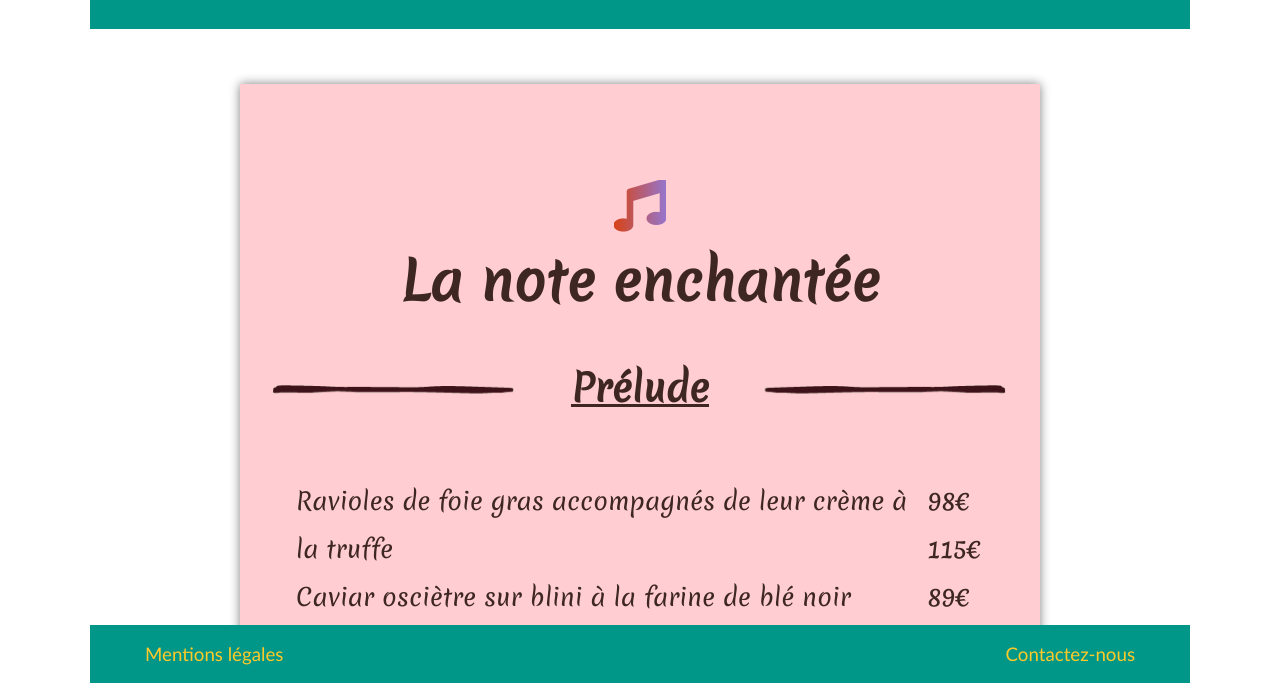
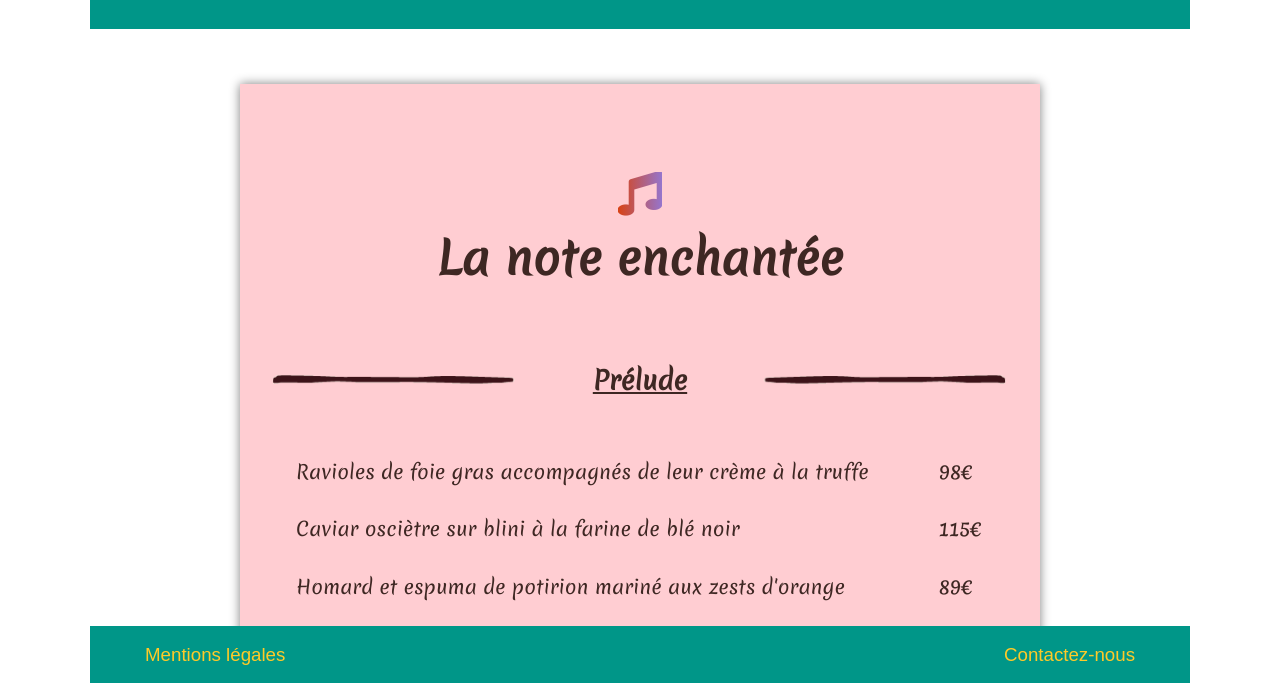
Before and after one commit to YansYansYans/ProjetFood, a plain HTML site: page note.html in a window 1280 px wide. Shown: the part 115-798 px from the top of the page. Drawn offline with Linux system fonts and the light colour scheme; files whose address does not match are found by name.

Commit message:
Projet Final 3.4.8 = ReamenagementCss

```diff
--- a/assets/scss/styles.scss
+++ b/assets/scss/styles.scss
@@ -80,7 +80,7 @@ footer {
 	position: sticky;
 	h3 a {
 		color: #FFCA28;
-		font-family: Calibri;
+		font-family: sans-serif;
 		font-weight: normal;
 	}
 }
@@ -152,56 +152,11 @@ i.fas {
 	opacity: 40%;
 	transition: 1000ms;
 }
-@font-face {
-    font-family: 'meriendaregular';
-    src: url('C:/Users/yan95/ProjetFood/police/merienda-regular-webfont.eot');
-    src: url('C:/Users/yan95/ProjetFood/police/merienda-regular-webfont.eot?#iefix') format('embedded-opentype'),
-         url('C:/Users/yan95/ProjetFood/police/merienda-regular-webfont.woff2') format('woff2'),
-         url('C:/Users/yan95/ProjetFood/police/merienda-regular-webfont.woff') format('woff'),
-         url('C:/Users/yan95/ProjetFood/police/merienda-regular-webfont.ttf') format('truetype'),
-         url('C:/Users/yan95/ProjetFood/police/merienda-regular-webfont.svg#meriendaregular') format('svg');
-    font-weight: normal;
-    font-style: normal;
-}
-@font-face {
-    font-family: 'kuraleregular';
-    src: url('C:/Users/yan95/ProjetFood/police/kurale-regular-webfont.eot');
-    src: url('C:/Users/yan95/ProjetFood/police/kurale-regular-webfont.eot?#iefix') format('embedded-opentype'),
-         url('C:/Users/yan95/ProjetFood/police/kurale-regular-webfont.woff2') format('woff2'),
-         url('C:/Users/yan95/ProjetFood/police/kurale-regular-webfont.woff') format('woff'),
-         url('C:/Users/yan95/ProjetFood/police/kurale-regular-webfont.ttf') format('truetype'),
-         url('C:/Users/yan95/ProjetFood/police/kurale-regular-webfont.svg#kuraleregular') format('svg');
-    font-weight: bold;
-    font-style: normal;
-}
-
-@font-face {
-    font-family: 'dynalightregular';
-    src: url('C:/Users/yan95/ProjetFood/police/dynalight-regular-webfont.eot');
-    src: url('C:/Users/yan95/ProjetFood/police/dynalight-regular-webfont.eot?#iefix') format('embedded-opentype'),
-         url('C:/Users/yan95/ProjetFood/police/dynalight-regular-webfont.woff2') format('woff2'),
-         url('C:/Users/yan95/ProjetFood/police/dynalight-regular-webfont.woff') format('woff'),
-         url('C:/Users/yan95/ProjetFood/police/dynalight-regular-webfont.ttf') format('truetype'),
-         url('C:/Users/yan95/ProjetFood/police/dynalight-regular-webfont.svg#dynalightregular') format('svg');
-    font-weight: bold;
-    font-style: normal;
-}
-@font-face {
-    font-family: 'kaushan_scriptregular';
-    src: url('C:/Users/yan95/ProjetFood/police/kaushanscript-regular-webfont.eot');
-    src: url('C:/Users/yan95/ProjetFood/police/kaushanscript-regular-webfont.eot?#iefix') format('embedded-opentype'),
-         url('C:/Users/yan95/ProjetFood/police/kaushanscript-regular-webfont.woff2') format('woff2'),
-         url('C:/Users/yan95/ProjetFood/police/kaushanscript-regular-webfont.woff') format('woff'),
-         url('C:/Users/yan95/ProjetFood/police/kaushanscript-regular-webfont.ttf') format('truetype'),
-         url('C:/Users/yan95/ProjetFood/police/kaushanscript-regular-webfont.svg#kaushan_scriptregular') format('svg');
-    font-weight: normal;
-    font-style: normal;
-}
 .menu1 p {
 	font-family: 'meriendaregular';
 	color: #3E2723;
-	font-size: 1.5em;
-	margin-top: -10%;
+	font-size: 1.4em;
+	margin-top: -7%;
 }
 .menu2 p {
 	font-family: 'dynalightregular';
@@ -209,7 +164,7 @@ i.fas {
 	background: -webkit-linear-gradient(0deg, #1976D2 0% 30%, #42A5F5);
     -webkit-text-fill-color: transparent;
     -webkit-background-clip: text;
-    font-size: 1.8em;
+    font-size: 1.9em;
     margin-top: 3%;
 }
 .menu3 p {
@@ -217,21 +172,22 @@ i.fas {
 	background: -webkit-linear-gradient(0deg, #D84315 0% -0%, #9575CD);
     -webkit-text-fill-color: transparent;
     -webkit-background-clip: text;
-    font-size: 1.5em;
+    font-size: 1.35em;
 }
 .menu4 p {
 	font-family: 'kaushan_scriptregular';
 	background: -webkit-linear-gradient(0deg, #388E3C 0% 30%, #C6FF00);
     -webkit-text-fill-color: transparent;
     -webkit-background-clip: text;
-    font-size: 1em;
+    font-size: 1.5em;
+    margin-top: 1%;
 }
 .box5 {
 	display: block;
 }
 mark {
 	color: #FFCA28;
-	font-family: Calibri;
+	font-family: sans-serif;
 	font-weight: normal;
 	font-size: 2em;
 	display: inline-block;
@@ -283,9 +239,6 @@ mark {
 	font-size: 2em;
 	margin-top: 5%;
 }
-#blocknote p {
-	font-size: 1.5em;
-}
 .titre1, .titre2, .titre3, .description1, .description2, .description3 {
 	justify-content: space-between;
 	display: flex;
@@ -306,23 +259,27 @@ mark {
 	font-family: 'meriendaregular';
 	color: #3E2723;
 	padding-bottom: 2.5%;
-	p {
-		line-height: 2;
-	}
 }
-.note .titre {
-	font-size: 2.2em;
+#blocknote p {
+	line-height: 3;
+	font-size: 1.2em;
+}
+.note h3 {
+	font-size: 0.8em;
+}
+.note .titre h2 {
+	font-size: 1.4em;
 }
 .note .titre1 {
-	margin-top: -5%;
+	margin-top: 1%;
 }
 .note img {
 	width: 35%;
 	height: 10%;
-	margin-top: 6%;
+	margin-top: 3%;
 }
 .titrebottom {
-	font-size: 1.5em;
+	font-size: 1.2em;
 	margin-top: 2%;
 }
 /*******************************************************************************************************************************************************/
@@ -332,7 +289,7 @@ mark {
 .delice p {
 	color: black;
 	line-height: 2;
-	font-size: 1.4em;
+	font-size: 1.6em;
 }
 .delice h3 {
 	color: black;
@@ -372,7 +329,7 @@ mark {
 	color: rgb(110,76,204);
 }
 .chic p {
-	line-height: 2;
+	line-height: 2.5;
 	font-size: 1.2em;
 }
 .chic img {
@@ -401,7 +358,7 @@ mark {
 .palette img {
 	width: 35%;
 	height: 10%;
-	margin-top: 2.5%;
+	margin-top: 3%;
 }
 /*******************************************************************************************************************************************************/
 .mentionsite h3 {
```
Also changed, not shown: css/styles.css, 1 other file.
